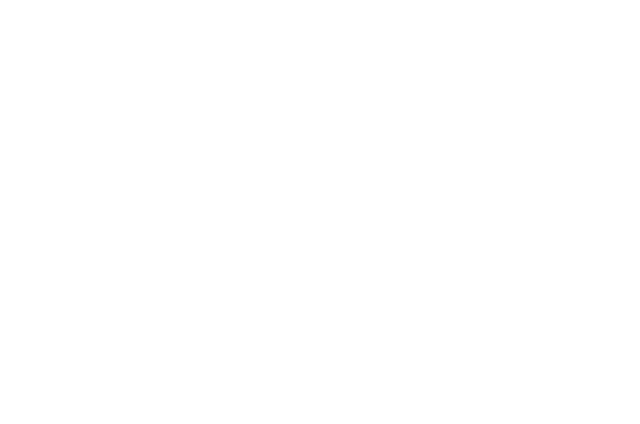
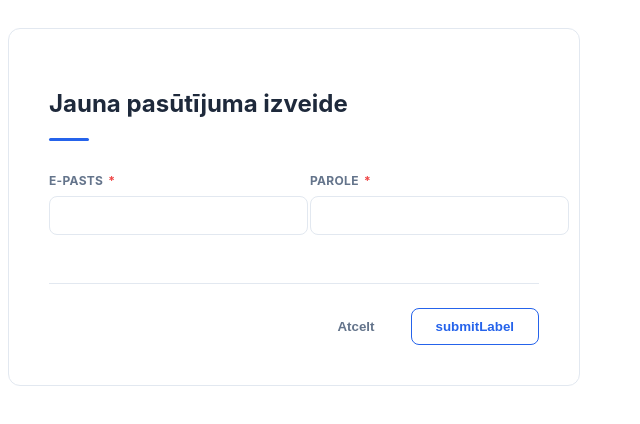
Before and after one commit to 22DP2MNeih/AI_warehouse2, a Vue app in the folder frontend/: page /login in a window 1280 px wide. Before the commit this address had no page. Shown: the top 424 px of the page, without its empty margins (0-640 px from the left). Built offline with nearby package versions, Linux system fonts and the light colour scheme.

Commit message:
turpinaju darbu

```diff
--- a/frontend/src/components/DynamicForm.vue
+++ b/frontend/src/components/DynamicForm.vue
@@ -9,7 +9,7 @@
   submitLabel: { type: String, default: 'Saglabāt' }
 });
 
-const emit = defineEmits(['submit', 'cancel']);
+const emit = defineEmits(['submit', 'cancel', 'btn_press']);
 const formData = ref({ ...props.initialData });
 const errors = ref({});
 
@@ -98,7 +98,6 @@
 
 .form-input:focus {
   border-color: #2563eb;
-  box-shadow: 0 0 0 3px rgba(37, 99, 235, 0.1);
 }
 
 .form-actions {
--- a/frontend/src/router/index.js
+++ b/frontend/src/router/index.js
@@ -12,50 +12,37 @@
     {
       path: '/about',
       name: 'about',
-      // route level code-splitting
-      // this generates a separate chunk (About.[hash].js) for this route
-      // which is lazy-loaded when the route is visited.
       component: () => import('../views/AboutView.vue'),
     },
     {
       path: '/warehouse',
       name: 'warehouse',
-      // route level code-splitting
-      // this generates a separate chunk (About.[hash].js) for this route
-      // which is lazy-loaded when the route is visited.
       component: () => import('../views/WarehouseView.vue'),
     },
     {
       path: '/company',
       name: 'company',
-      // route level code-splitting
-      // this generates a separate chunk (About.[hash].js) for this route
-      // which is lazy-loaded when the route is visited.
       component: () => import('../views/CompanyView.vue'),
     },
     {
       path: '/parts',
       name: 'parts',
-      // route level code-splitting
-      // this generates a separate chunk (About.[hash].js) for this route
-      // which is lazy-loaded when the route is visited.
       component: () => import('../views/PartListingView.vue'),
     },
     {
       path: '/orders',
       name: 'orders',
-      // route level code-splitting
-      // this generates a separate chunk (About.[hash].js) for this route
-      // which is lazy-loaded when the route is visited.
       component: () => import('../views/OrdersView.vue'),
     },
     {
       path: '/ai_predictions',
       name: 'ai_predictions',
-      // route level code-splitting
-      // this generates a separate chunk (About.[hash].js) for this route
-      // which is lazy-loaded when the route is visited.
       component: () => import('../views/AIPredictionView.vue'),
+    },
+    {
+      path: '/login',
+      name: 'login',
+      component: () => import('../views/LoginView.vue'),
     },
   ],
 })
--- /dev/null
+++ b/frontend/src/views/LoginView.vue
@@ -0,0 +1,115 @@
+<script setup>
+import { ref, computed } from 'vue';
+import FormFieldWrapper from '../components/FormFieldWrapper.vue';
+import DynamicForm from '../components/DynamicForm.vue';
+
+const loginFields = [
+  { id: 'email', type: 'text', label: 'E-pasts', required: true },
+  { id: 'password', type: 'text', label: 'Parole', required: true },
+];
+const registerFields = [
+  { id: 'email', type: 'text', label: 'E-pasts', required: true },
+  { id: 'password', type: 'text', label: 'Parole', required: true },
+  { id: 'role', type: 'text', label: 'Loma', required: true },
+];
+
+const isLogin = ref(true);
+
+const fields = computed(() => {
+  return isLogin.value ? loginFields : registerFields;
+});
+const submitLabel = computed(() => {
+  return isLogin.value ? "Login" : "Sign in";
+});
+const switchLogin = () => {
+  isLogin.value = !isLogin.value;
+};
+
+
+const handleSave = (userInfo) => {
+  if (isLogin) {
+    console.log("Logging in", userInfo);
+  } else {
+    console.log("Registring", userInfo);
+  }
+};
+
+const handleRegister = async () => {
+    loading.value = true;
+    error.value = null;
+    try {
+        await authStore.register(form.value);
+        // After register, log them in automatically
+        await authStore.login({
+            username: form.value.username,
+            password: form.value.password
+        });
+        router.push('/');
+    } catch (err) {
+        if (err.response && err.response.data) {
+            // Handle validation errors
+            const msgs = Object.values(err.response.data).flat();
+            error.value = msgs.join(' ');
+        } else {
+            error.value = t.value('auth.regFailed');
+        }
+    } finally {
+        loading.value = false;
+    }
+};
+</script>
+
+<template>
+  <div class="app-wrapper">
+    <main>
+      <div class="form-wrapper">
+        <DynamicForm
+          title="Jauna pasūtījuma izveide"
+          :fields="fields"
+          submitLabel=submitLabel
+          @submit="handleSave"
+          @cancel="switchLogin"
+        >
+          <template #col-orderQty="{ item }">
+            <input
+              type="number"
+              v-model.number="item.orderQty"
+              class="order-input"
+              min="0"
+            />
+          </template>
+        </DynamicForm>
+      </div>
+    </main>
+  </div>
+</template>
+
+<style scoped>
+:root {
+  --bg-color: #f8fafc;
+  --primary-blue: #2563eb;
+}
+
+* {
+  box-sizing: border-box;
+  margin: 0;
+  padding: 0;
+  font-family: 'Inter', sans-serif;
+}
+
+.app-wrapper {
+  display: flex;
+  min-height: 100vh;
+  background-color: var(--bg-color);
+}
+/*
+.page-content {
+  padding: 40px;
+} */
+
+.form-wrapper {
+  display: flex;
+  justify-content: center;
+  padding-top: 20px;
+}
+</style>
```
Also changed, not shown: 1 other file (tests, documents, lock files or other folders).
